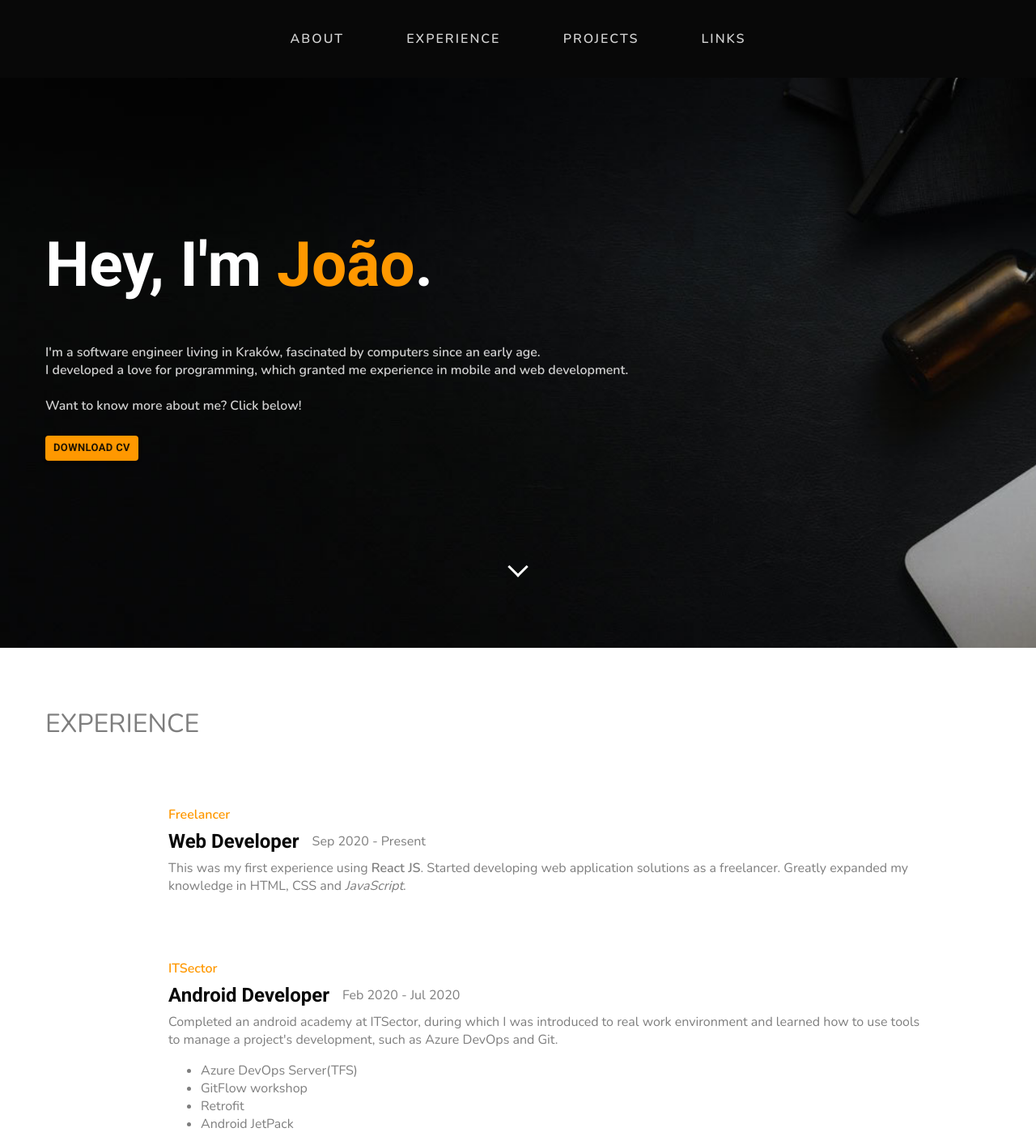
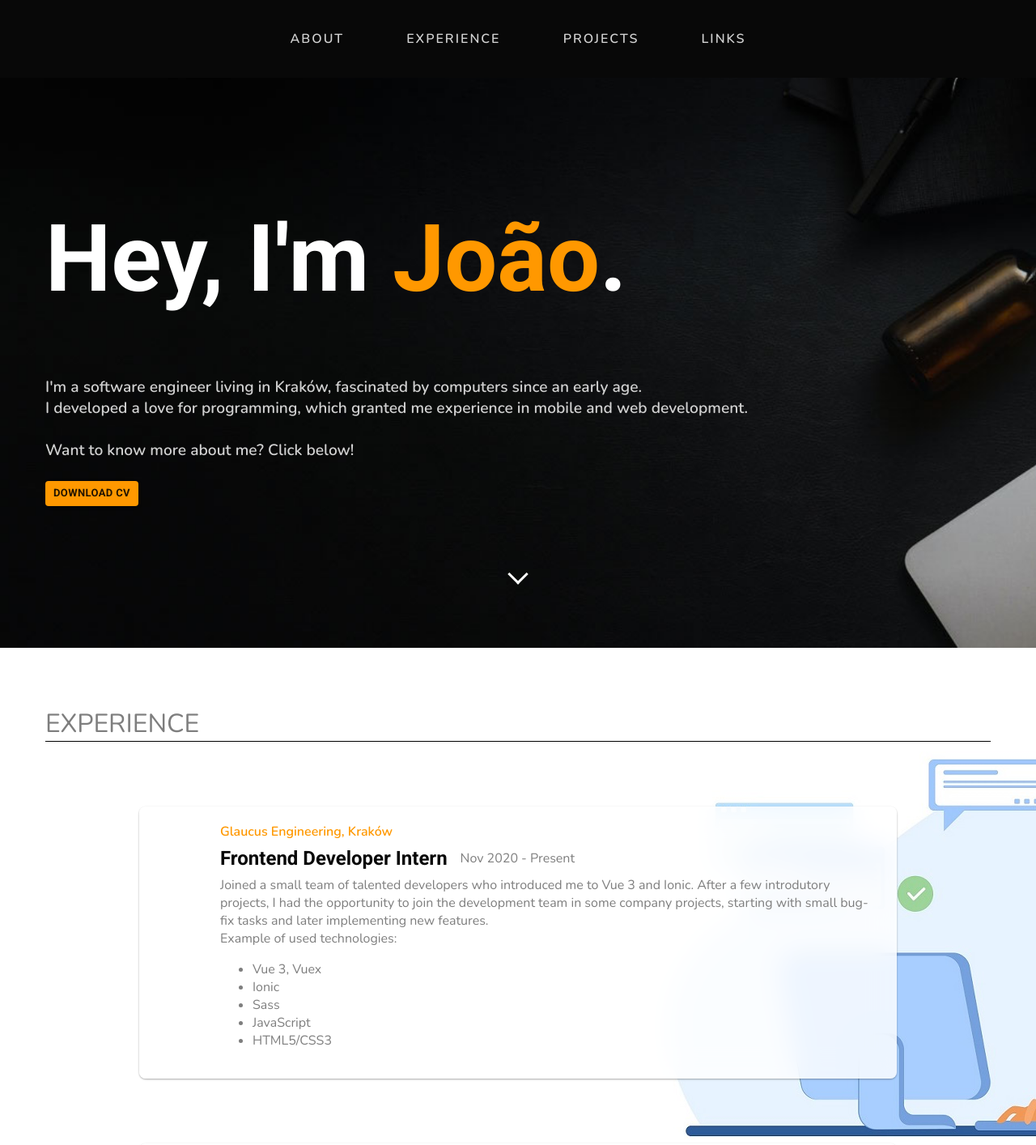
Before and after one commit to joaoarteiro/web-portfolio, a React (Create React App) app: page /experience in a window 1280 px wide. Shown: the top 1414 px of the page at 81% size. Built offline with nearby package versions, Linux system fonts and the light colour scheme.

Commit message:
Added background image to experience section

```diff
--- a/src/App.css
+++ b/src/App.css
@@ -5,7 +5,7 @@
 }
 
 body {
-  background: linear-gradient(0deg, rgba(94,94,94,0.6057773451177346) 0%, rgba(255,255,255,1) 20%);
+  background: linear-gradient(0deg, rgba(184, 184, 184, 0.606) 0%, rgba(255,255,255,1) 30%);
 
 }
 
@@ -89,11 +89,11 @@ transition: .7s;
   height: 15px;
   position: absolute;
   margin: auto;
-  margin-top: 80vh;
   top: 0;
   right: 0;
+  left: 0;
   bottom: 0;
-  left: 0;
+  margin-top: 80vh;
   border-right: 3px solid white;
   border-bottom: 3px solid white;
   -webkit-transform: rotate(45deg);
@@ -119,6 +119,7 @@ transition: .7s;
   }
 }
 
+@keyframes fadeIn { from { opacity: 0; } to { opacity: 1; } }
 
 .experience-section {
   display: flexbox;
@@ -128,23 +129,32 @@ transition: .7s;
   width: 100%;
   text-align: center;
   padding: 0;
-  background: none;
+}
+
+.experience-section:first-of-type {
+  background: url("components/Experience/worker-illustration.jpg");
+  background-repeat: no-repeat;
 }
 
 .experience-container {
   display: flexbox;
-  width: 80%;
+  width: 70%;
   background-color: rgba(255, 255, 255, 0.8);
   margin: 10vh auto;
+  padding: 20px;
   border-radius: 8px;
+  box-shadow: 0 1px 3px rgba(0,0,0,0.12), 0 1px 2px rgba(0,0,0,0.24);
+  transition: all 0.3s cubic-bezier(.25,.8,.25,1);
+  backdrop-filter: blur(16px);
   justify-content: space-evenly;
-  transition: all .6s ease-in-out;
 }
 
+.experience-container:hover {
+  box-shadow: 0 14px 28px rgba(0,0,0,0.25), 0 10px 10px rgba(0,0,0,0.22);
+}
 
-.experience-container:hover{
-  transform: scale(1.03);
-  box-shadow: 5px 7.5px 7px #C7C7C7;
+.experience-container:first-of-type {
+  background-size: cover;
 }
 
 .projects-section {
@@ -197,7 +207,7 @@ transition: .7s;
   font-family: 'Roboto', sans-serif;
   color: rgb(255, 255, 255);
   font-weight: 700;
-  font-size: 2em;
+  font-size: 3em;
 
 }
 
@@ -206,6 +216,7 @@ transition: .7s;
   font-family: 'Nunito', sans-serif;
   text-align: left;
   margin: 7vh;
+  border-bottom: 1px solid black;
   color: rgb(126, 126, 126);
 }
 
@@ -300,6 +311,22 @@ transition: .7s;
   transition: all 0.3s ease;
 }
 
+.fade-in {
+  opacity: 0;
+  animation: fadeIn ease-in 1;
+  animation-fill-mode: forwards;
+  animation-duration: 1.2s;
+  animation-delay: 0.3s;
+}
+
+.fade-in-slow {
+  opacity: 0;
+  animation: fadeIn ease-in 1;
+  animation-fill-mode: forwards;
+  animation-duration: 2s;
+  animation-delay: 1.3s;
+}
+
 
 @media screen and (max-width:1024px){
   .nav-bar {
@@ -334,7 +361,6 @@ transition: .7s;
     font-family: 'Nunito', sans-serif;
     text-align: left;
     color: rgb(255, 152, 0);
-
   }
 
   .strong-title {
@@ -346,6 +372,10 @@ transition: .7s;
     font-size: 1.5em;
     margin-left: 4vh;
     color: rgb(8, 8, 8);
+  }
+
+  .experience-section {
+    background: none;
   }
 
   .description {
@@ -371,8 +401,9 @@ transition: .7s;
     margin: 6vh auto;
     justify-content: space-evenly;
     padding: 10px;
-    border-radius: 3px;
+    border-radius: 6px;
     box-shadow: 0 3px 6px rgba(0,0,0,0.16), 0 3px 6px rgba(0,0,0,0.23);
+    pointer-events: none;
   }
 
   .nav-bar {
@@ -381,7 +412,7 @@ transition: .7s;
     height: 88vh;
     top: 12vh;
     justify-content: center;
-    background-color: rgba(8, 8, 8, 0.808);
+    background-color: rgb(8, 8, 8);
     display: flex;
     flex-direction: column;
     align-items: flex-start;
--- a/src/components/About/About.jsx
+++ b/src/components/About/About.jsx
@@ -17,23 +17,23 @@ function About() {
     <div className="App">
       <div className="about-section" id="about">
         <div className="title-about">
-          <div className="title-name">
+          <div className="title-name fade-in">
             <h1>Hey, I'm <span className="yellow-text">João</span>.</h1>
           </div>
-          <h5>I'm a software engineer living in Kraków, fascinated by computers since an early age.
+          <h4 className="fade-in-slow">I'm a software engineer living in Kraków, fascinated by computers since an early age.
           <br /> I developed a love for programming, which granted me experience in mobile and web development.
           <br />
           <br /> Want to know more about me? Click below!
-          </h5>
+          </h4>
           <ThemeProvider theme={theme}>
             <Button onClick={openPdf}
             color= "primary"
             variant="contained"
-            size= "small">
+            size= "small"
+            className="fade-in-slow">
             Download CV
           </Button>
           </ThemeProvider>
-
         </div>
       </div >
       <Link className="arrow-down"
@@ -43,7 +43,6 @@ function About() {
                  smooth={true}
                  offset={-70}
                  duration={800} >
-
       </Link>
     </div>
   );
--- a/src/components/Experience/Experience.jsx
+++ b/src/components/Experience/Experience.jsx
@@ -13,6 +13,23 @@ function Experience() {
         <div className="title">
           EXPERIENCE
         </div>
+        <div className="experience-container" onClick={openLink}>
+            <div className="color-text">Glaucus Engineering, Kraków</div>
+            <div className="strong-title">Frontend Developer Intern
+                <div className="date-interval">Nov 2020 - Present</div>
+            </div>
+            <div className="description">Joined a small team of talented developers who introduced me to Vue 3 and Ionic. After a few introdutory projects, I had the opportunity to join the development team
+             in some company projects, starting with small bug-fix tasks and later implementing new features.<br/>
+             Example of used technologies:<br/>
+              <ul>
+                <li>Vue 3, Vuex</li>
+                <li>Ionic</li>
+                <li>Sass</li>
+                <li>JavaScript</li>
+                <li>HTML5/CSS3</li>
+                </ul>
+            </div>
+        </div>
         <div className="experience-container">
             <div className="color-text">Freelancer</div>
             <div className="strong-title">Web Developer
@@ -25,7 +42,7 @@ function Experience() {
 
 
         <div className="experience-container" onClick={openLink}>
-            <div className="color-text">ITSector</div>
+            <div className="color-text">ITSector, Portugal</div>
             <div className="strong-title">Android Developer
                 <div className="date-interval">Feb 2020 - Jul 2020</div>
             </div>
--- a/src/components/Footer/Footer.jsx
+++ b/src/components/Footer/Footer.jsx
@@ -6,7 +6,7 @@ function Footer() {
     return(
 
         <div className= "footer-section">
-              @João Arteiro 2020
+              @João Arteiro 2021
         </div>
 
     );
```
Also changed, not shown: src/components/Experience/worker-illustration.jpg (added).
